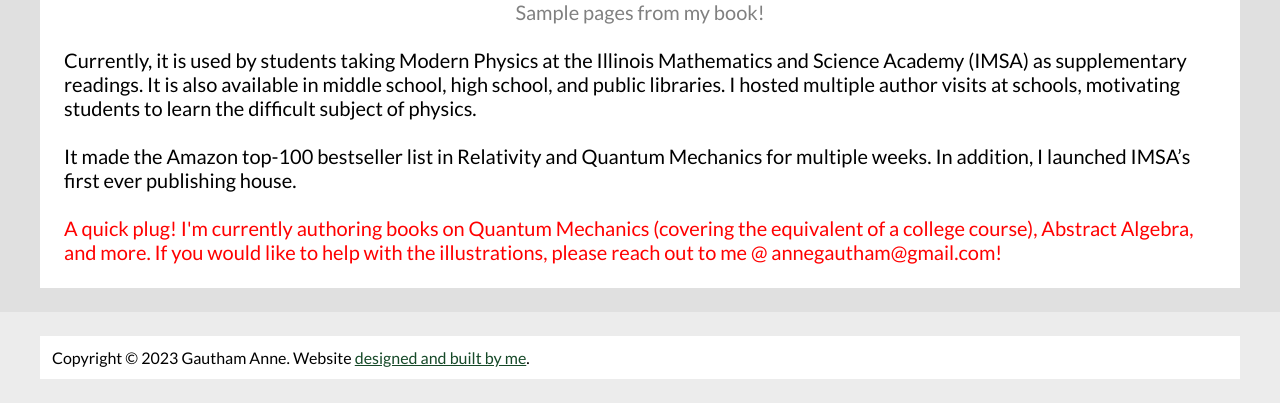
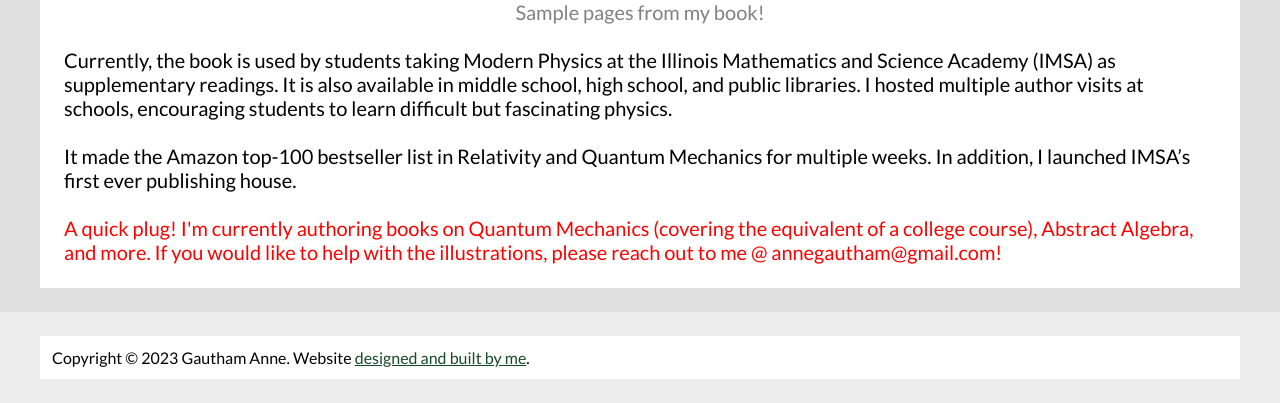
Before and after one commit to annegautham/annegautham.github.io, a Jekyll site: the page built from portfolio/modphysbook.md, in a window 1280 px wide and 900 px high, scrolled down 843 px, cut to the strip 497-900 px from the top of the window. Built offline with Jekyll 4.4.1, drawn with Linux system fonts in a browser that asks for light colours; some web fonts are replaced.

Commit message:
Update modphysbook.md

```diff
--- a/portfolio/modphysbook.md
+++ b/portfolio/modphysbook.md
@@ -20,7 +20,8 @@ As a student that responds well to appealing visuals and hands-on learning, I ma
 <div class="caption">Sample pages from my book!</div>
 
 <br>
-Currently, it is used by students taking Modern Physics at the Illinois Mathematics and Science Academy (IMSA) as supplementary readings. It is also available in middle school, high school, and public libraries. I hosted multiple author visits at schools, motivating students to learn the difficult subject of physics.
+
+Currently, the book is used by students taking Modern Physics at the Illinois Mathematics and Science Academy (IMSA) as supplementary readings. It is also available in middle school, high school, and public libraries. I hosted multiple author visits at schools, encouraging students to learn difficult but fascinating physics.
 
 <br>
 
```
